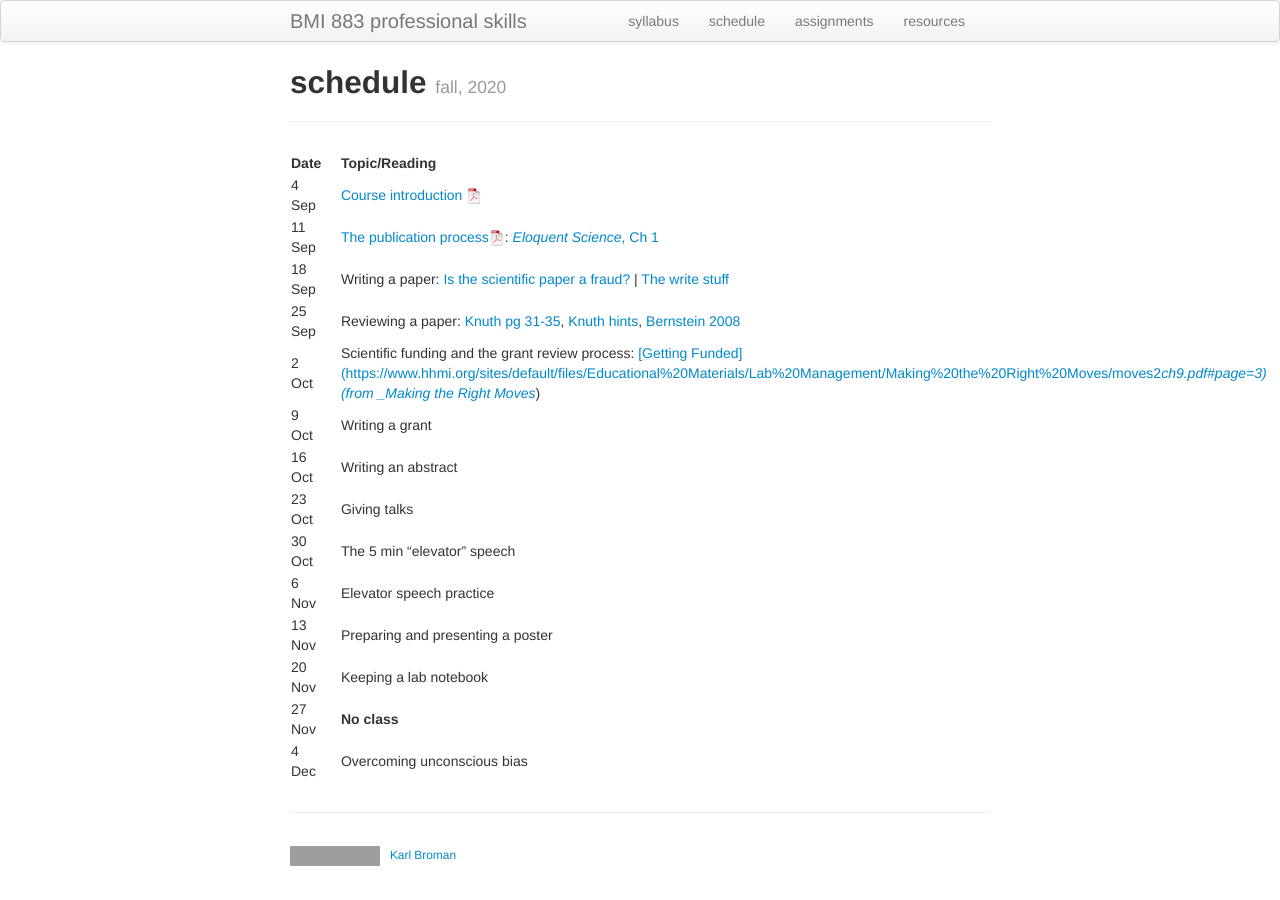
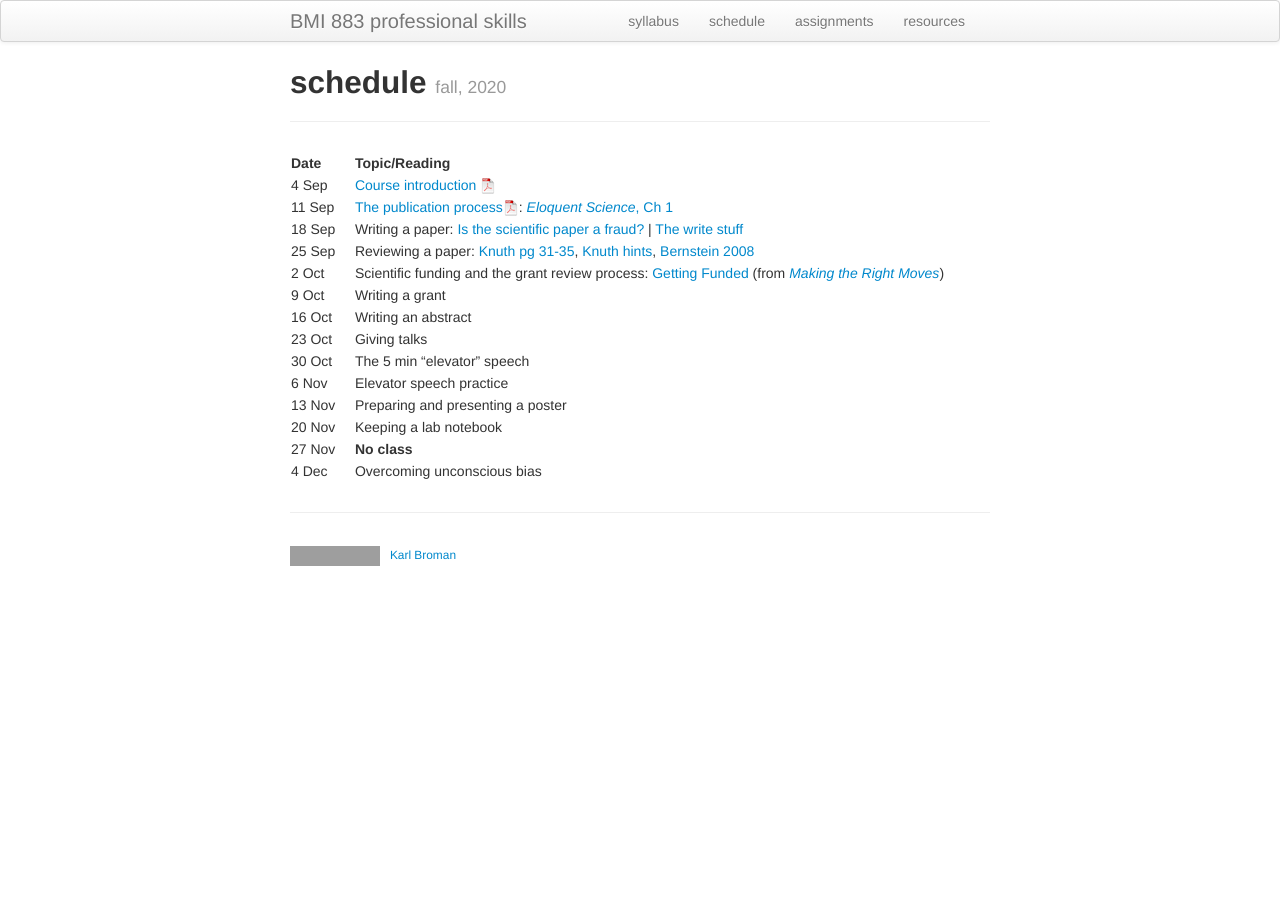
Before and after one commit to kbroman/BMI883, a Jekyll site: the page built from schedule.md, in a window 1280 px wide. Built offline with Jekyll 4.4.1, drawn with Linux system fonts in a browser that asks for light colours; grey boxes are pictures that could not be loaded.

Commit message:
Fix typos in schedule

```diff
--- a/schedule.md
+++ b/schedule.md
@@ -11,7 +11,7 @@ description: Schedule and readings for BMI 883, Biomedical data science professi
 | 11 Sep  |    | [The publication process![slides pdf](icons/pdf-icon.png)](slides/01_publications.pdf): [_Eloquent Science_, Ch 1](https://ebookcentral.proquest.com/lib/wisc/reader.action?docID=1115549) |
 | 18 Sep  |    | Writing a paper: [Is the scientific paper a fraud?](http://www.weizmann.ac.il/mcb/UriAlon/sites/mcb.UriAlon/files/uploads/medawar.pdf) \| [The write stuff](https://media.nature.com/original/magazine-assets/d41586-018-02404-4/d41586-018-02404-4.pdf) |
 | 25 Sep  |    | Reviewing a paper: [Knuth pg 31-35](https://jmlr.csail.mit.edu/reviewing-papers/knuth_mathematical_writing.pdf), [Knuth hints](http://www.ifs.tuwien.ac.at/~silvia/research-tips/Knuth.pdf), [Bernstein 2008](https://www.markbernstein.org/elements/Reviewing.pdf) |
-| 2 Oct   |    | Scientific funding and the grant review process: [[Getting Funded](https://www.hhmi.org/sites/default/files/Educational%20Materials/Lab%20Management/Making%20the%20Right%20Moves/moves2_ch9.pdf#page=3) (from _Making the Right Moves_](https://www.hhmi.org/science-education/programs/making-right-moves))|
+| 2 Oct   |    | Scientific funding and the grant review process: [Getting Funded](https://www.hhmi.org/sites/default/files/Educational%20Materials/Lab%20Management/Making%20the%20Right%20Moves/moves2_ch9.pdf#page=3) (from [_Making the Right Moves_](https://www.hhmi.org/science-education/programs/making-right-moves))|
 | 9 Oct   |    | Writing a grant |
 | 16 Oct  |    | Writing an abstract |
 | 23 Oct  |    | Giving talks |
```
